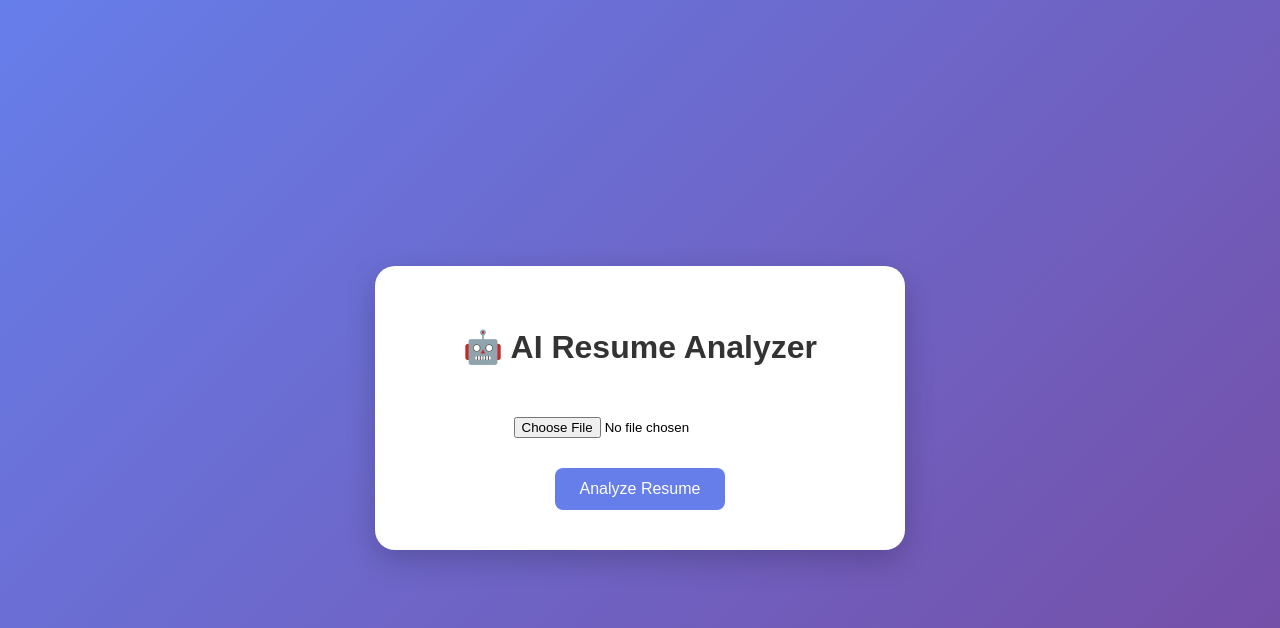
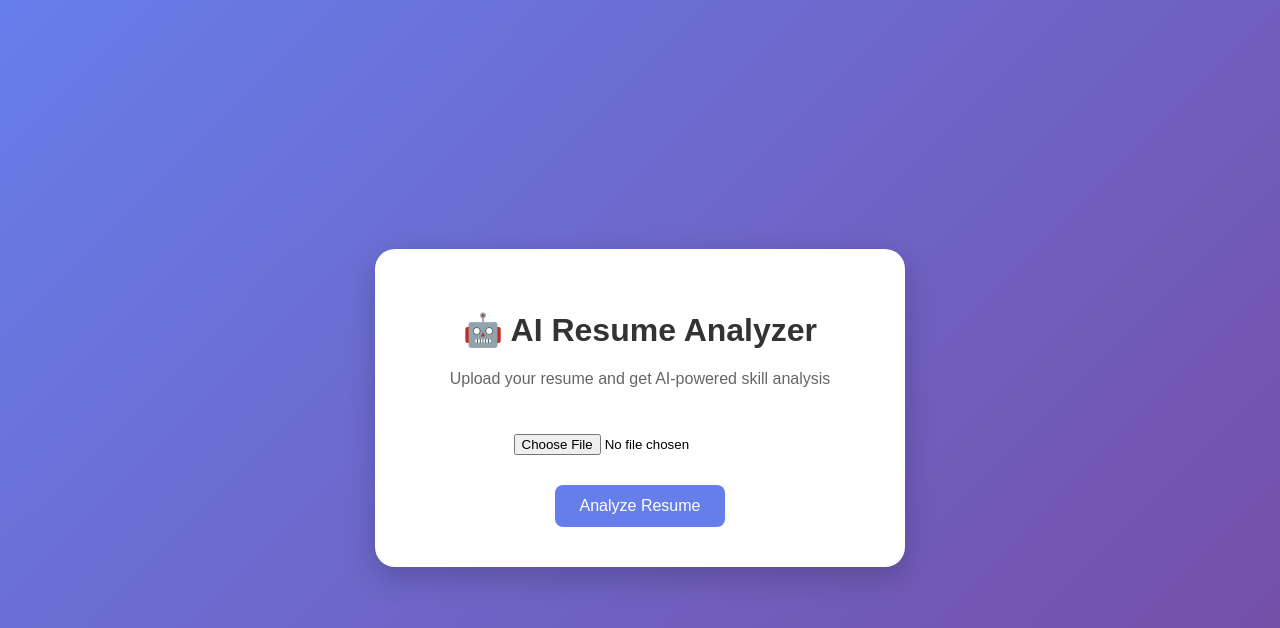
Before and after one commit to abishek20907-source/synent-task-ai-resume-analyzer-abishek, a Flask app: page / in a window 1280 px wide. Shown: the top 628 px of the page. Run offline with Flask 3, Linux system fonts and the light colour scheme.

Commit message:
Improved UI design

```diff
--- a/static/style.css
+++ b/static/style.css
@@ -101,3 +101,19 @@ li{
 margin:8px;
 
 }
+p{
+
+color:#666;
+
+font-size:16px;
+
+}
+
+
+.result h2{
+
+text-align:center;
+
+color:#667eea;
+
+}
--- a/templates/index.html
+++ b/templates/index.html
@@ -27,6 +27,10 @@ AI Resume Analyzer
 <h1>
 🤖 AI Resume Analyzer
 </h1>
+
+<p>
+Upload your resume and get AI-powered skill analysis
+</p>
 
 
 
```
